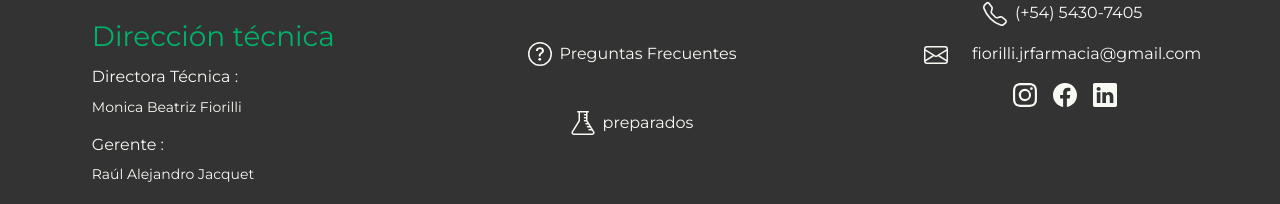
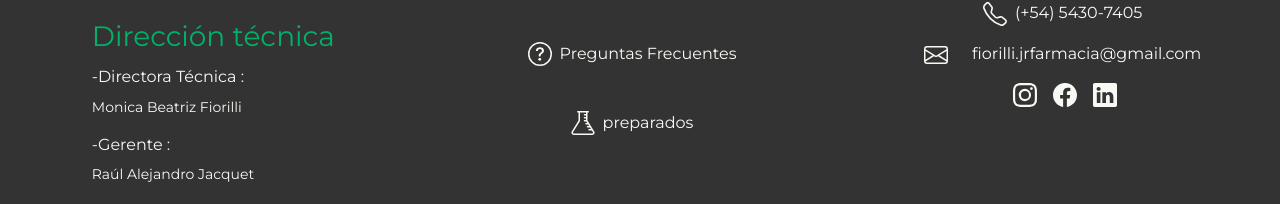
Before and after one commit to EzequielJacquet25/FarmaciaFiorilliJR, a React (Vite) app: page /preparados in a window 1280 px wide. Shown: the part 8567-8771 px from the top of the page. Built offline with nearby package versions, Linux system fonts and the light colour scheme.

Commit message:
Fix middle line

```diff
--- a/src/components/Footer.jsx
+++ b/src/components/Footer.jsx
@@ -58,11 +58,11 @@ const Footer = () => {
           <div>
             <h3>Dirección técnica</h3>
             <div className="mb-3">
-              <p className="h6"> Directora Técnica :</p>
+              <p className="h6">-Directora Técnica :</p>
               <small>Monica Beatriz Fiorilli </small>
             </div>
             <div className="mb-3">
-              <p className="h6">Gerente :</p>
+              <p className="h6">-Gerente :</p>
               <small> Raúl Alejandro Jacquet</small>
             </div>
             <h4>Razón Social </h4>
```
